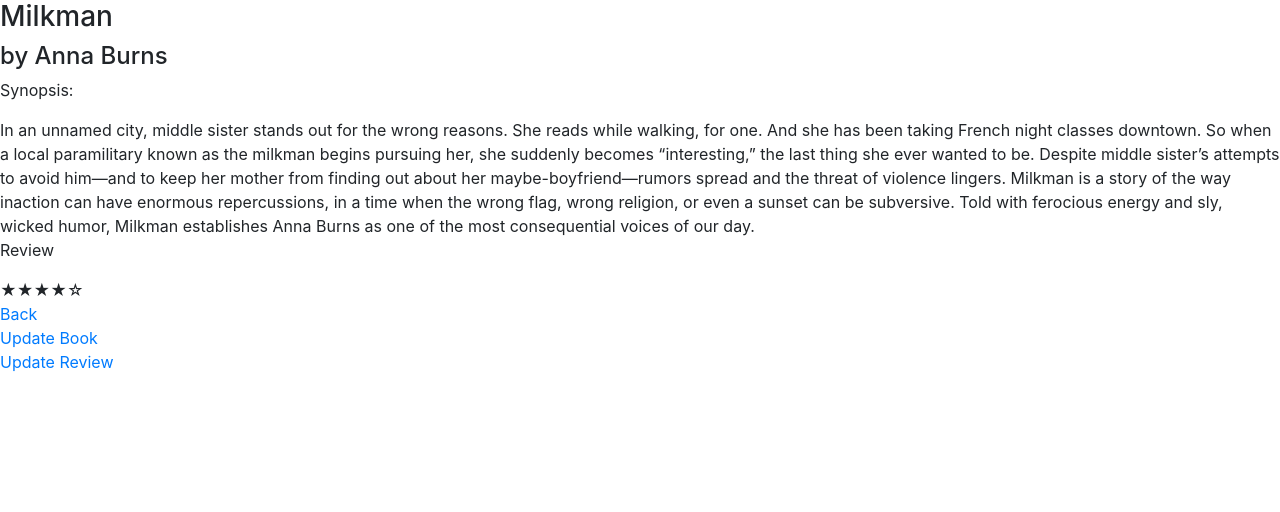
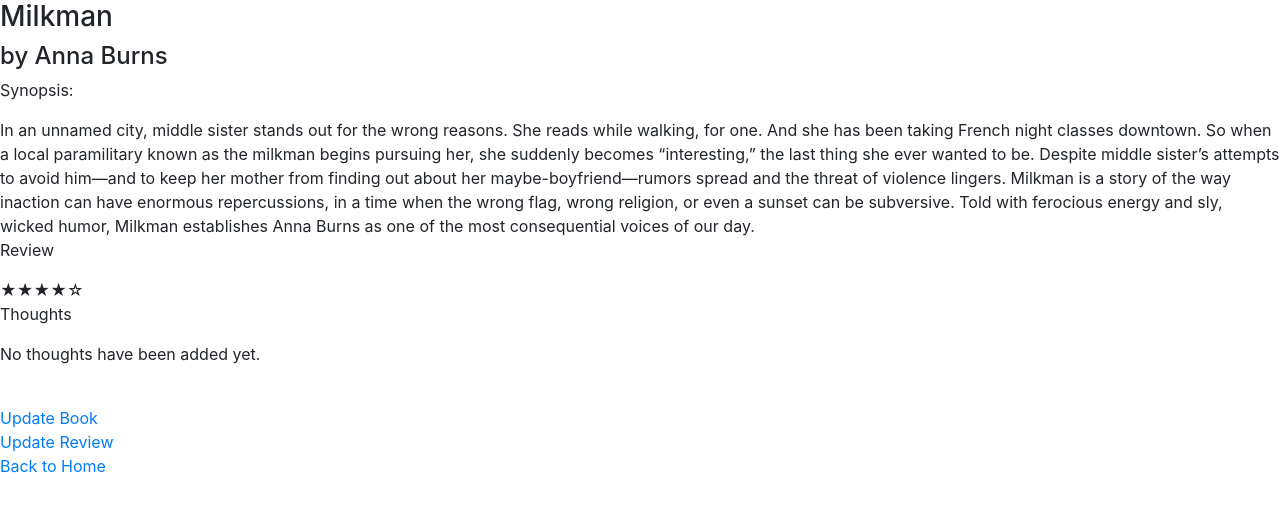
Before and after one commit to github-marti/Librarti, a Django app: page /books/10/ in a window 1280 px wide. Shown: the top 512 px of the page. Run offline with Django 3.2, Linux system fonts and the light colour scheme; data comes from the database, SQL or seed files in the repository; both versions use the stored data as it was after the commit; some libraries are stand-ins or nearby versions.

Commit message:
added thoughts section to detail

```diff
--- a/books/templates/books/detail.html
+++ b/books/templates/books/detail.html
@@ -36,21 +36,36 @@
 
     <!-- Book Review Section -->
     <p>Review</p>
-    {% if book.review %}
+    {% if book.review.stars %}
     <div>
-        <span id="review_stars">{{ book.review.stars }}</span>
+        <span>{{ book.review.stars }}</span>
     </div>
     {% else %}
     <div>
         <p>This book doesn't have a review yet.</p>
     </div>
     {% endif %}
-    <a href="{% url 'books:index' %}">Back</a>
     <!-- End Book Review Section -->
+
+    <!-- Thoughts Section -->
+    <p>Thoughts</p>
+    {% if book.review.thoughts %}
+    <div>
+        <span>{{ book.review.thoughts }}</span>
+    </div>
+    {% else %}
+    <div>
+        <p>No thoughts have been added yet.</p>
+    </div>
+    {% endif %}
+    <!-- End Thoughts Section -->
+
     <br />
     <a href="{% url 'books:update_book' book.id %}">Update Book</a>
     <br />
     <a href="{% url 'books:update_review' book.id %}">Update Review</a>
+    <br />
+    <a href="{% url 'books:index' %}">Back to Home</a>
 </body>
 
 </html>
```
Also changed, not shown: db.sqlite3.
